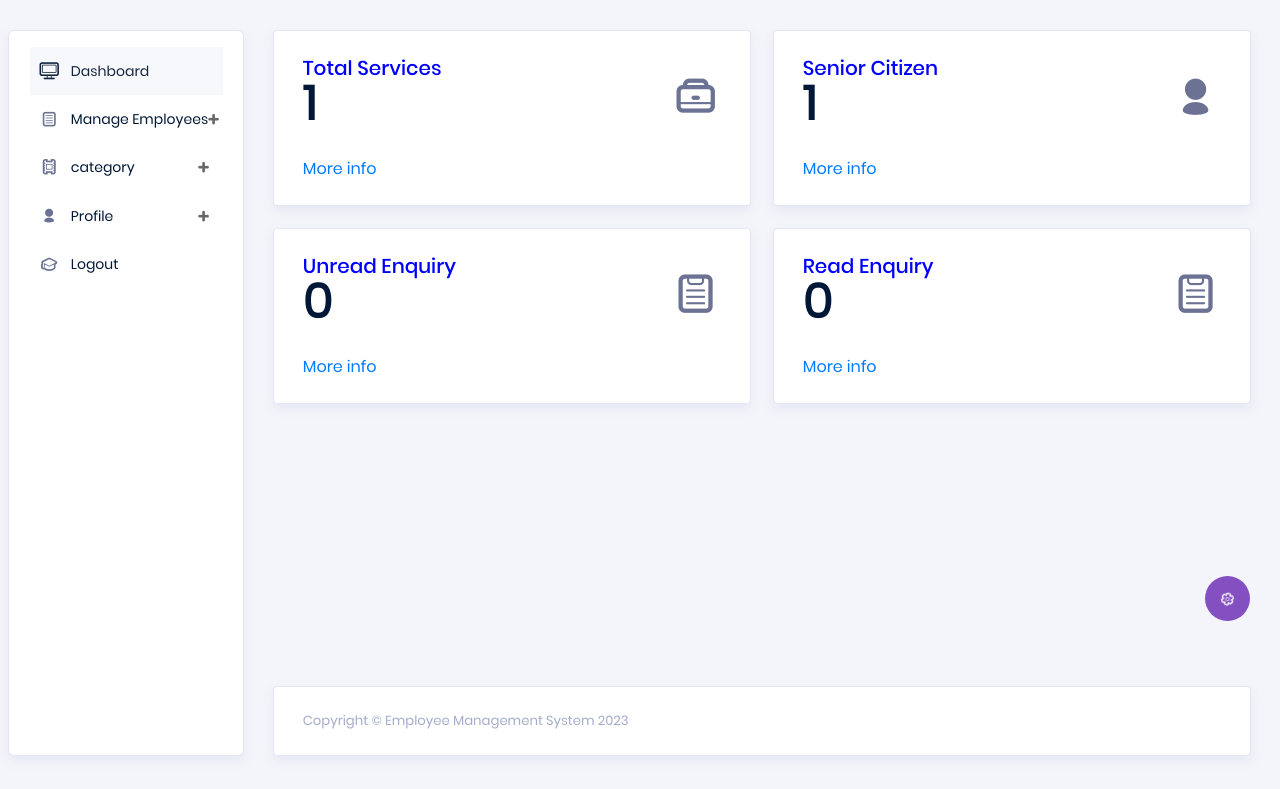
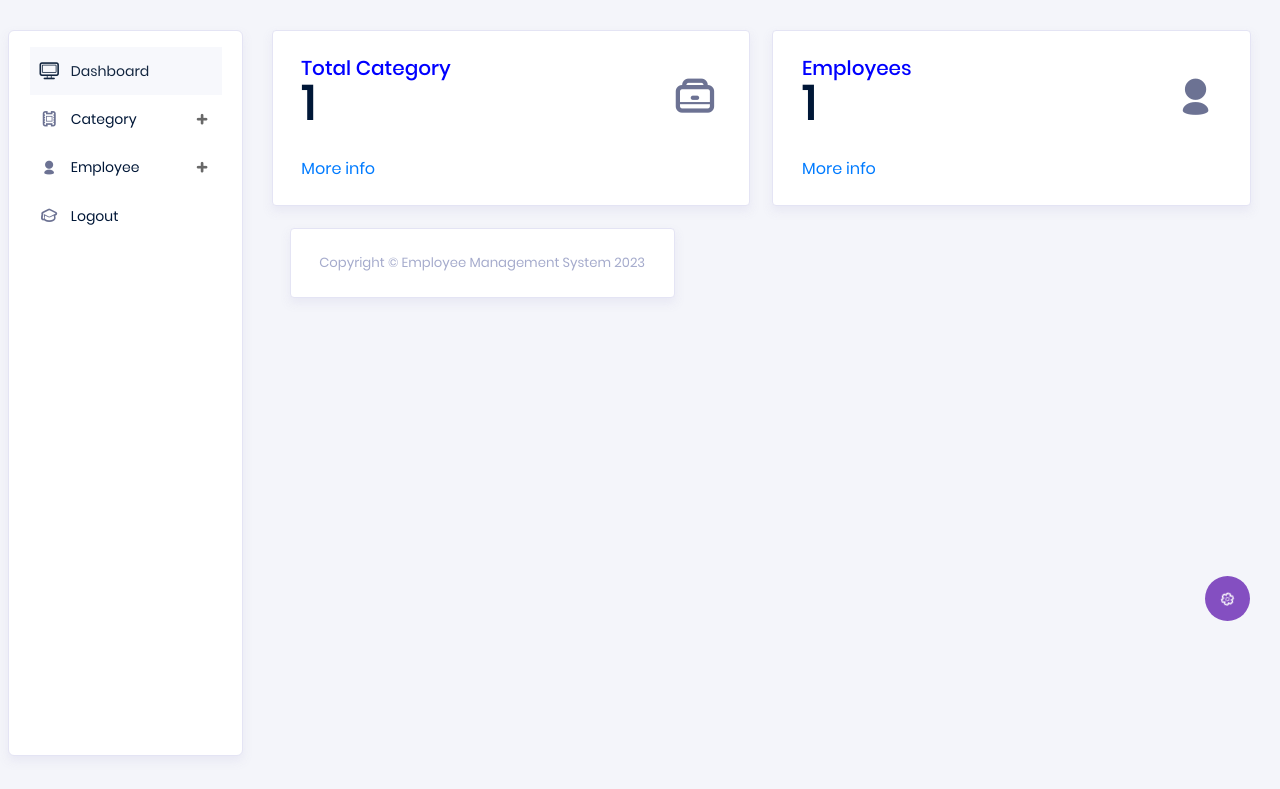
Before and after one commit to Reseraju/EmployeeManagement, a PHP site: page /dashboard.php in a window 1280 px wide. Shown: the part 139-928 px from the top of the page. Run offline with PHP 8.4, Linux system fonts and the light colour scheme; the visitor is signed in with stand-in values (Sample User, id 1); tables that the repository leaves empty or names only in its code hold one stand-in row (values such as "Sample post").

Commit message:
[Updated Employee and category]

```diff
--- a/dashboard.php
+++ b/dashboard.php
@@ -57,16 +57,16 @@ else{ ?>
                 <div class="card-body">
                   <div class="d-flex align-items-center justify-content-between justify-content-md-center justify-content-xl-between flex-wrap mb-4">
                     <div>
-                      <?php $query1=mysqli_query($con,"select ID from tblservices");
-$totservices=mysqli_num_rows($query1);
+                      <?php $query1=mysqli_query($con,"select ID from category");
+$totcategory=mysqli_num_rows($query1);
 ?>
-                      <h5 class="mb-0" style="color: blue;">Total Services</h5>
-                      <h1 class="mb-0"><?php echo $totservices;?></h1>
+                      <h5 class="mb-0" style="color: blue;">Total Category</h5>
+                      <h1 class="mb-0"><?php echo $totcategory;?></h1>
                     </div>
                     <i class="typcn typcn-briefcase icon-xl text-secondary"></i>
                   </div>
 
-                  <a href="manage-services.php" class="small-box-footer">More info <i class="fas fa-arrow-circle-right"></i></a>
+                  <a href="manage-category.php" class="small-box-footer">More info <i class="fas fa-arrow-circle-right"></i></a>
                 </div>
               </div>
             </div>
@@ -75,19 +75,19 @@ $totservices=mysqli_num_rows($query1);
                 <div class="card-body">
                   <div class="d-flex align-items-center justify-content-between justify-content-md-center justify-content-xl-between flex-wrap mb-4">
                     <div>
-                       <?php $query2=mysqli_query($con,"select ID from tblseniorcitizen");
-$totsccount=mysqli_num_rows($query2);
+                       <?php $query2=mysqli_query($con,"select empId from empdetails");
+$totempcount=mysqli_num_rows($query2);
 ?>
-                      <h5 class="mb-0" style="color: blue;">Senior Citizen</h5>
-                      <h1 class="mb-0"><?php echo $totsccount;?></h1>
+                      <h5 class="mb-0" style="color: blue;">Employees</h5>
+                      <h1 class="mb-0"><?php echo $totempcount;?></h1>
                     </div>
                     <i class="typcn typcn-user icon-xl text-secondary"></i>
                   </div>
-                  <a href="manage-scdetails.php" class="small-box-footer">More info <i class="fas fa-users-circle-right"></i></a>
+                  <a href="manage-empdetails.php" class="small-box-footer">More info <i class="fas fa-users-circle-right"></i></a>
                 </div>
               </div>
             </div>
-            <div class="col-md-6 grid-margin stretch-card">
+            <!-- <div class="col-md-6 grid-margin stretch-card">
               <div class="card">
                 <div class="card-body">
                   <div class="d-flex align-items-center justify-content-between justify-content-md-center justify-content-xl-between flex-wrap mb-4">
@@ -103,8 +103,8 @@ $totunreadenq=mysqli_num_rows($query3);
                   <a href="unreadenq.php" class="small-box-footer">More info <i class="fas fa-arrow-circle-right"></i></a>
                 </div>
               </div>
-            </div>
-            <div class="col-md-6 grid-margin stretch-card">
+            </div> -->
+            <!-- <div class="col-md-6 grid-margin stretch-card">
               <div class="card">
                 <div class="card-body">
                   <div class="d-flex align-items-center justify-content-between justify-content-md-center justify-content-xl-between flex-wrap mb-4">
@@ -122,7 +122,7 @@ $totunreadenq=mysqli_num_rows($query3);
               </div>
             </div>
           </div>
-        </div>
+        </div> -->
         <!-- content-wrapper ends -->
         <!-- partial:partials/_footer.html -->
         <?php include_once('includes/footer.php');?>
--- a/includes/sidebar.php
+++ b/includes/sidebar.php
@@ -24,49 +24,56 @@
               <span class="menu-title">Dashboard</span>
             </a>
           </li>
-          <li class="nav-item">
+          <!-- <li class="nav-item">
             <a class="nav-link" data-toggle="collapse" href="#ui-basic" aria-expanded="false" aria-controls="ui-basic">
               <i class="typcn typcn-document-text menu-icon"></i>
-              <span class="menu-title">Manage Employees</span>
+              <span class="menu-title">Pages</span>
               <i class="menu-arrow"></i>
             </a>
-          </li>
+            <div class="collapse" id="ui-basic">
+              <ul class="nav flex-column sub-menu">
+                <li class="nav-item"> <a class="nav-link" href="aboutus.php">About Us</a></li>
+                <li class="nav-item"> <a class="nav-link" href="contactus.php">Contact Us</a></li>
+                <li class="nav-item"> <a class="nav-link" href="rules.php">Rules</a></li>
+                <li class="nav-item"> <a class="nav-link" href="eligibility.php">Eligibility</a></li>
+              </ul>
+            </div>
+          </li> -->
           <li class="nav-item">
             <a class="nav-link" data-toggle="collapse" href="#form-elements" aria-expanded="false" aria-controls="form-elements">
               <i class="typcn typcn-film menu-icon"></i>
-              <span class="menu-title">category</span>
+              <span class="menu-title">Category</span>
               <i class="menu-arrow"></i>
             </a>
             <div class="collapse" id="form-elements">
               <ul class="nav flex-column sub-menu">
-                <li class="nav-item"><a class="nav-link" href="add-services.php">Add category</a></li>
-                <li class="nav-item"><a class="nav-link" href="manage-services.php">Manage category</a></li>
+                <li class="nav-item"><a class="nav-link" href="add-category.php">Add Category</a></li>
+                <li class="nav-item"><a class="nav-link" href="manage-category.php">Manage Category</a></li>
               </ul>
             </div>
           </li>
           <li class="nav-item">
             <a class="nav-link" data-toggle="collapse" href="#charts" aria-expanded="false" aria-controls="charts">
               <i class="typcn typcn-user menu-icon"></i>
-              <span class="menu-title">Profile</span>
+              <span class="menu-title">Employee</span>
               <i class="menu-arrow"></i>
             </a>
             <div class="collapse" id="charts">
               <ul class="nav flex-column sub-menu">
-                <li class="nav-item"> <a class="nav-link" href="add-scdetails.php">Add Details</a></li>
-                <li class="nav-item"> <a class="nav-link" href="manage-scdetails.php">Manage Details</a></li>
+                <li class="nav-item"> <a class="nav-link" href="add-scdetails.php">Add Employee</a></li>
+                <li class="nav-item"> <a class="nav-link" href="manage-scdetails.php">Manage Employee</a></li>
               </ul>
             </div>
           </li>
           <!-- <li class="nav-item">
-            <a class="nav-link" data-toggle="collapse" href="#form-elements" aria-expanded="false" aria-controls="form-elements">
-              <i class="typcn typcn-film menu-icon"></i>
-              <span class="menu-title">Enquiry</span>
+            <a class="nav-link" data-toggle="collapse" href="#tables" aria-expanded="false" aria-controls="tables">
+              <i class="typcn typcn-th-small-outline menu-icon"></i>
+              <span class="menu-title">Reports</span>
               <i class="menu-arrow"></i>
             </a>
-            <div class="collapse" id="form-elements">
+            <div class="collapse" id="tables">
               <ul class="nav flex-column sub-menu">
-                <li class="nav-item"><a class="nav-link" href="unreadenq.php">Unread Enquiry</a></li>
-                <li class="nav-item"><a class="nav-link" href="readenq.php">Read Enquiry</a></li>
+                <li class="nav-item"> <a class="nav-link" href="between-datesreport.php">B/W dates Report</a></li>
               </ul>
             </div>
           </li> -->
@@ -76,7 +83,5 @@
               <span class="menu-title">Logout</span>
             </a>
           </li>
-
-
         </ul>
       </nav>
--- a/logout.php
+++ b/logout.php
@@ -6,5 +6,5 @@ session_unset();
 $_SESSION['errmsg']="You have successfully logout";
 ?>
 <script language="javascript">
-document.location="login.php";
+document.location="index.php";
 </script>
--- a/rules.php
+++ b/rules.php
@@ -28,7 +28,7 @@ $pagedes=$_POST['pagedes'];
 
 <head>
 
-  <title>Old Age Home Management System || Rules Page</title>
+  <title>Employee Management System || Rules Page</title>
   <!-- base:css -->
   <link rel="stylesheet" href="vendors/typicons/typicons.css">
   <link rel="stylesheet" href="vendors/css/vendor.bundle.base.css">
```
Also changed, not shown: add-category.php (renamed from add-services.php, +10 -10 lines), manage-category.php (renamed from manage-services.php, +13 -13 lines), manage-empdetails.php (renamed from manage-scdetails.php, +11 -11 lines), add-empdetails.php (renamed from add-scdetails.php), edit-category.php (renamed from edit-services.php).
